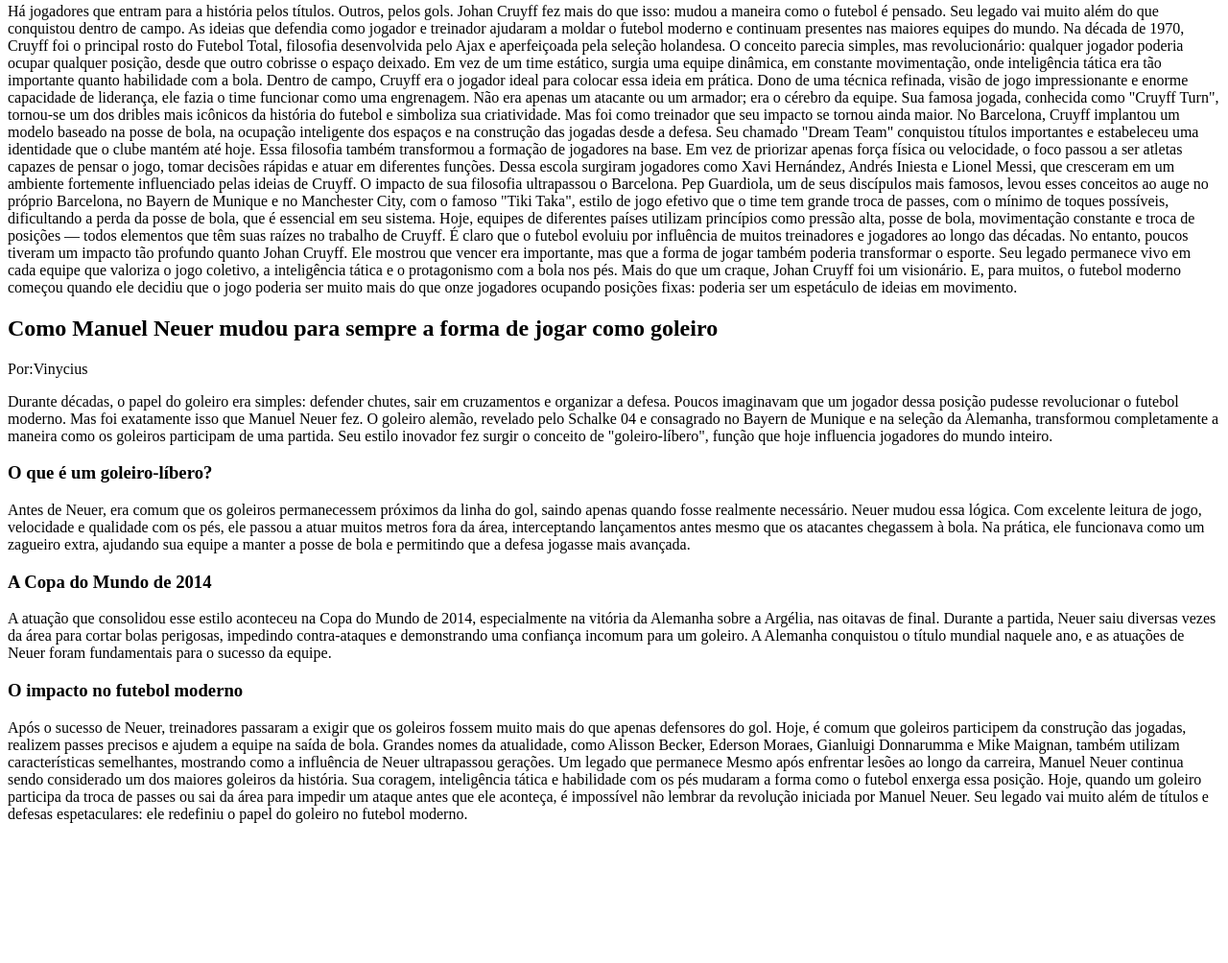
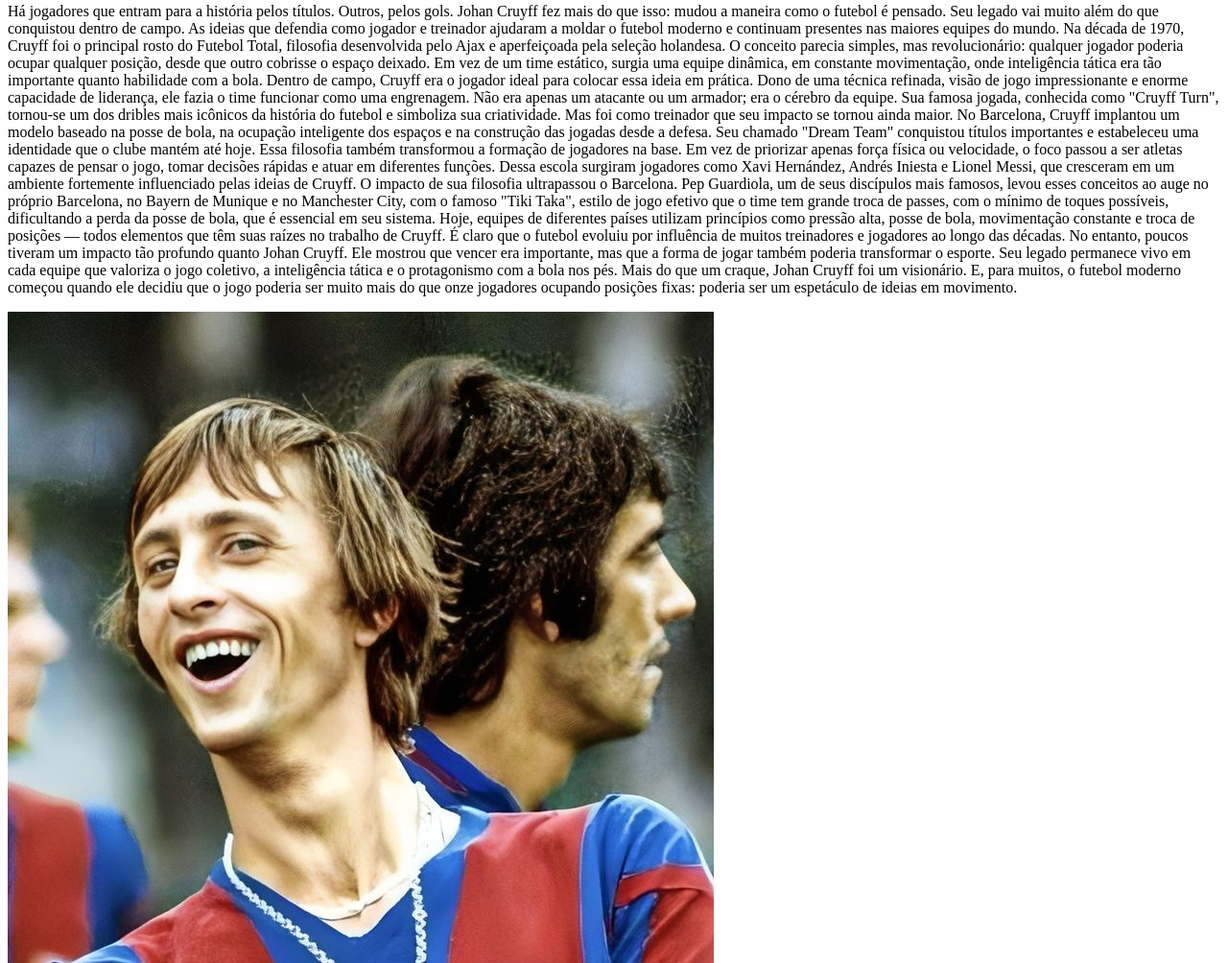
Before and after one commit to vinyciushfs/vinycius-paginaweb, a plain HTML site: page index.html in a window 1280 px wide. Shown: the part 196-1200 px from the top of the page at 96% size. Before the commit the page ends 1070 px from the top, so only its background shows below. Drawn offline with Linux system fonts and the light colour scheme.

Commit message:
Update index.html
imagem se pah

```diff
--- a/index.html
+++ b/index.html
@@ -28,6 +28,7 @@
 É claro que o futebol evoluiu por influência de muitos treinadores e jogadores ao longo das décadas. No entanto, poucos tiveram um impacto tão profundo quanto Johan Cruyff. Ele mostrou que vencer era importante, mas que a forma de jogar também poderia transformar o esporte. Seu legado permanece vivo em cada equipe que valoriza o jogo coletivo, a inteligência tática e o protagonismo com a bola nos pés.
 
 Mais do que um craque, Johan Cruyff foi um visionário. E, para muitos, o futebol moderno começou quando ele decidiu que o jogo poderia ser muito mais do que onze jogadores ocupando posições fixas: poderia ser um espetáculo de ideias em movimento.</p>
+   <img src="cruyff.jpg">
     </main>
     <h2>Como Manuel Neuer mudou para sempre a forma de jogar como goleiro</h2>
     <p>Por:Vinycius</p>
```
